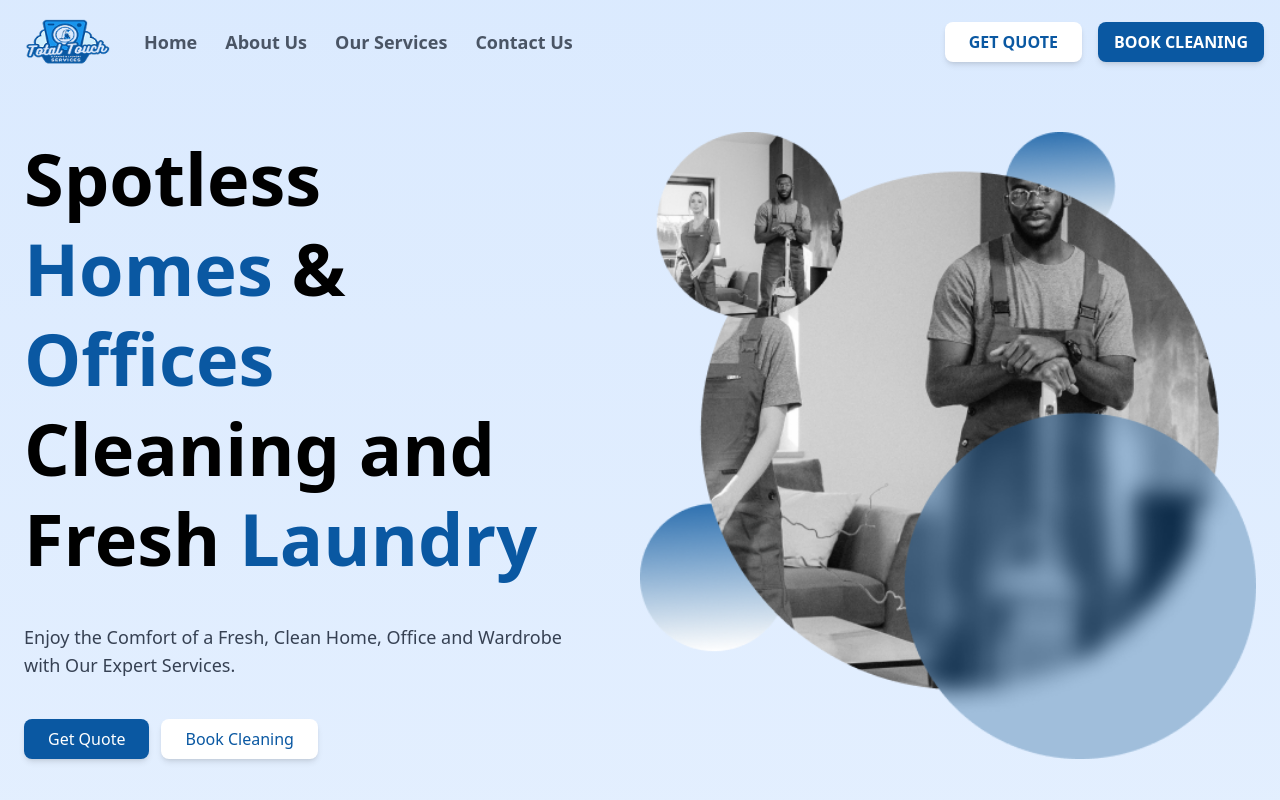
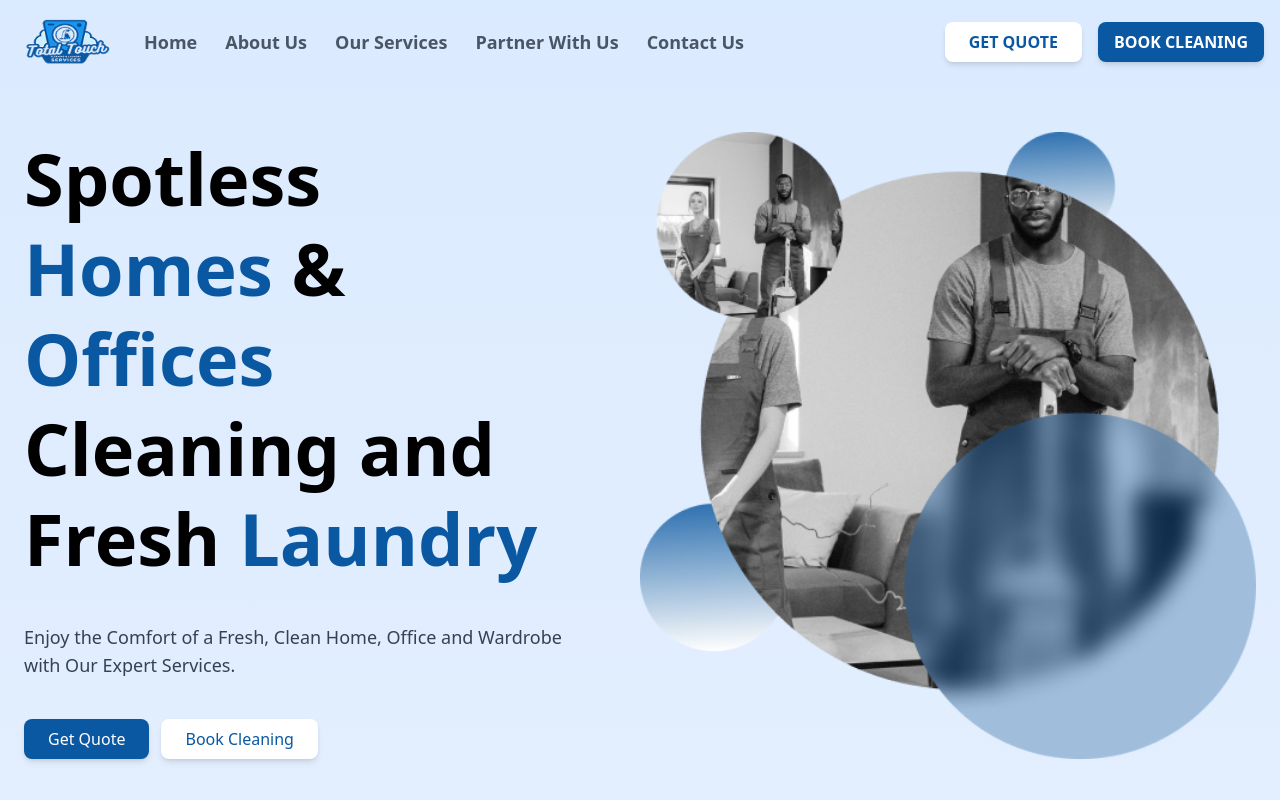
Before and after one commit to oyelajakenny/totaltouch, a Next.js app in the folder app/: page / in a window 1280 px wide. Shown: the top 800 px of the page. Built offline with nearby package versions, Linux system fonts and the light colour scheme.

Commit message:
This commit adds a Partner With Us link to the navigation bar, making it accessible on both desktop and mobile views.

```diff
--- a/app/components/Navbar.js
+++ b/app/components/Navbar.js
@@ -32,6 +32,9 @@ const Navbar = () => {
             </Link>
             <Link href="/service" className="hover:text-blue-600">
               Our Services
+            </Link>
+            <Link href="/service" className="hover:text-blue-600">
+              Partner With Us
             </Link>
             <Link href="/contact-us" className="hover:text-blue-600">
               Contact Us
@@ -91,6 +94,13 @@ const Navbar = () => {
                 Our Services
               </Link>
               <Link
+                href="/service"
+                onClick={closeMenu}
+                className="hover:text-blue-600"
+              >
+                Partner With Us
+              </Link>
+              <Link
                 href="/contact-us"
                 onClick={closeMenu}
                 className="hover:text-blue-600"
```
